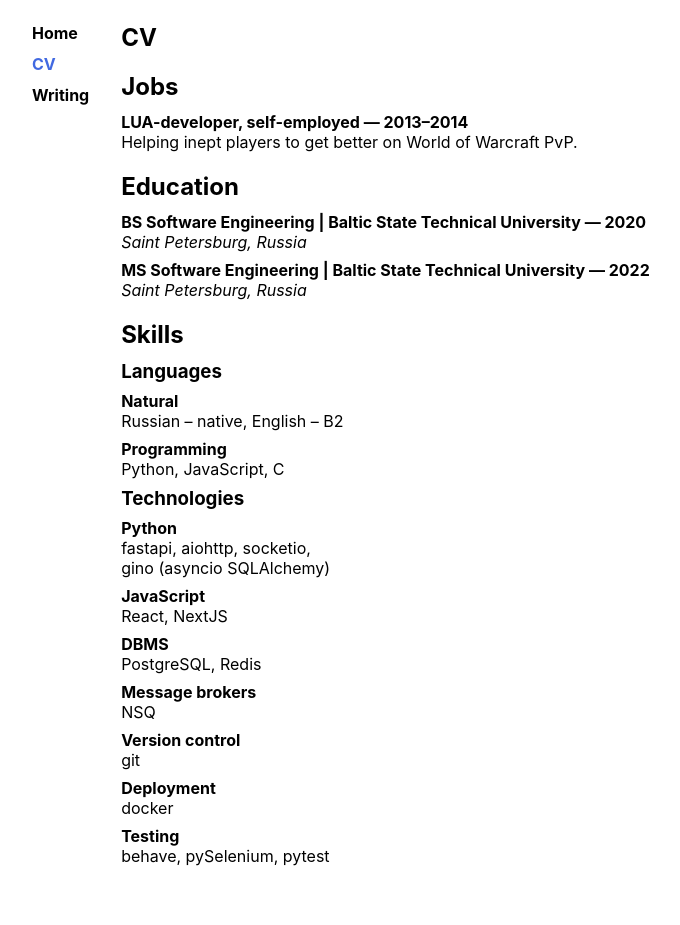
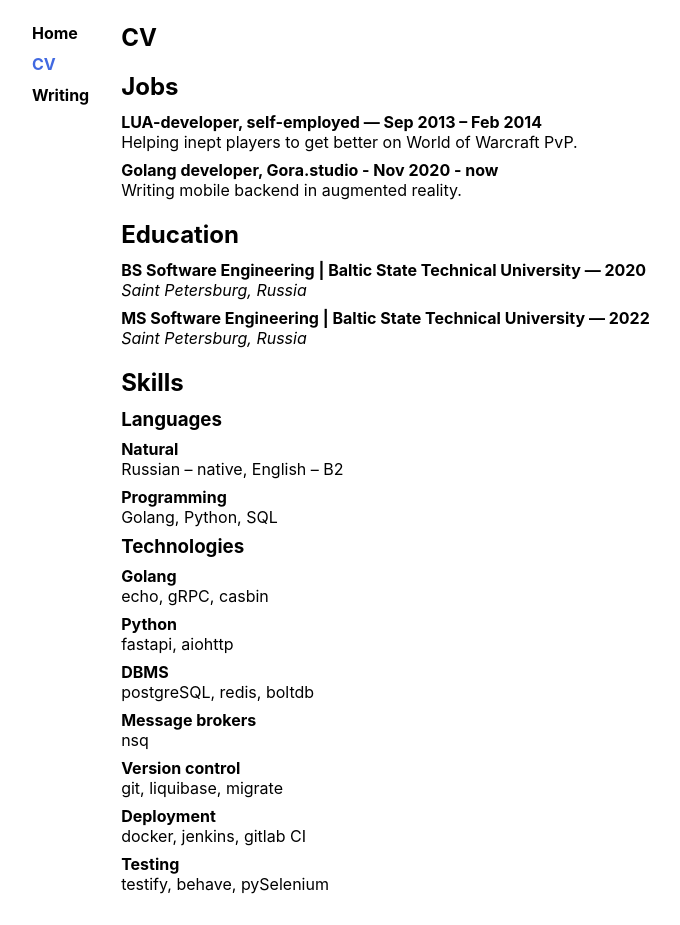
Before and after one commit to KzmnbrS/boris.wtf, a Next.js app: page /curriculum_vitae in a window 1280 px wide. Shown: the whole page, without its empty margins (53-733 px from the left). Before the commit the page ends 897 px from the top, so only its background shows below. Built offline with nearby package versions, Linux system fonts and the light colour scheme.

Commit message:
New skills

```diff
--- a/pages/curriculum_vitae.jsx
+++ b/pages/curriculum_vitae.jsx
@@ -7,8 +7,12 @@ function CV() {
 
       <h2>Jobs</h2>
       <section>
-        <Block header="LUA-developer, self-employed — 2013–2014">
+        <Block header="LUA-developer, self-employed — Sep 2013 – Feb 2014">
           Helping inept players to get better on World of Warcraft PvP.
+        </Block>
+
+        <Block header="Golang developer, Gora.studio - Nov 2020 - now">
+          Writing mobile backend in augmented reality.
         </Block>
       </section>
 
@@ -27,20 +31,21 @@ function CV() {
         <div style={{ marginRight: "45.18px" }}>
           <h3>Languages</h3>
           <Block header="Natural">Russian – native, English – B2</Block>
-          <Block header="Programming">Python, JavaScript, C</Block>
+          <Block header="Programming">Golang, Python, SQL</Block>
         </div>
         <div>
           <h3>Technologies</h3>
+            <Block header="Golang">
+                echo, gRPC, casbin
+            </Block>
           <Block header="Python">
-            fastapi, aiohttp, socketio, <br />
-            gino (asyncio SQLAlchemy)
+            fastapi, aiohttp
           </Block>
-          <Block header="JavaScript">React, NextJS</Block>
-          <Block header="DBMS">PostgreSQL, Redis</Block>
-          <Block header="Message brokers">NSQ</Block>
-          <Block header="Version control">git</Block>
-          <Block header="Deployment">docker</Block>
-          <Block header="Testing">behave, pySelenium, pytest</Block>
+          <Block header="DBMS">postgreSQL, redis, boltdb</Block>
+          <Block header="Message brokers">nsq</Block>
+          <Block header="Version control">git, liquibase, migrate</Block>
+          <Block header="Deployment">docker, jenkins, gitlab CI</Block>
+          <Block header="Testing">testify, behave, pySelenium</Block>
         </div>
       </section>
 
```
Also changed, not shown: content/about.md (+1 -1 lines), 1 other file (tests, documents, lock files or other folders).
